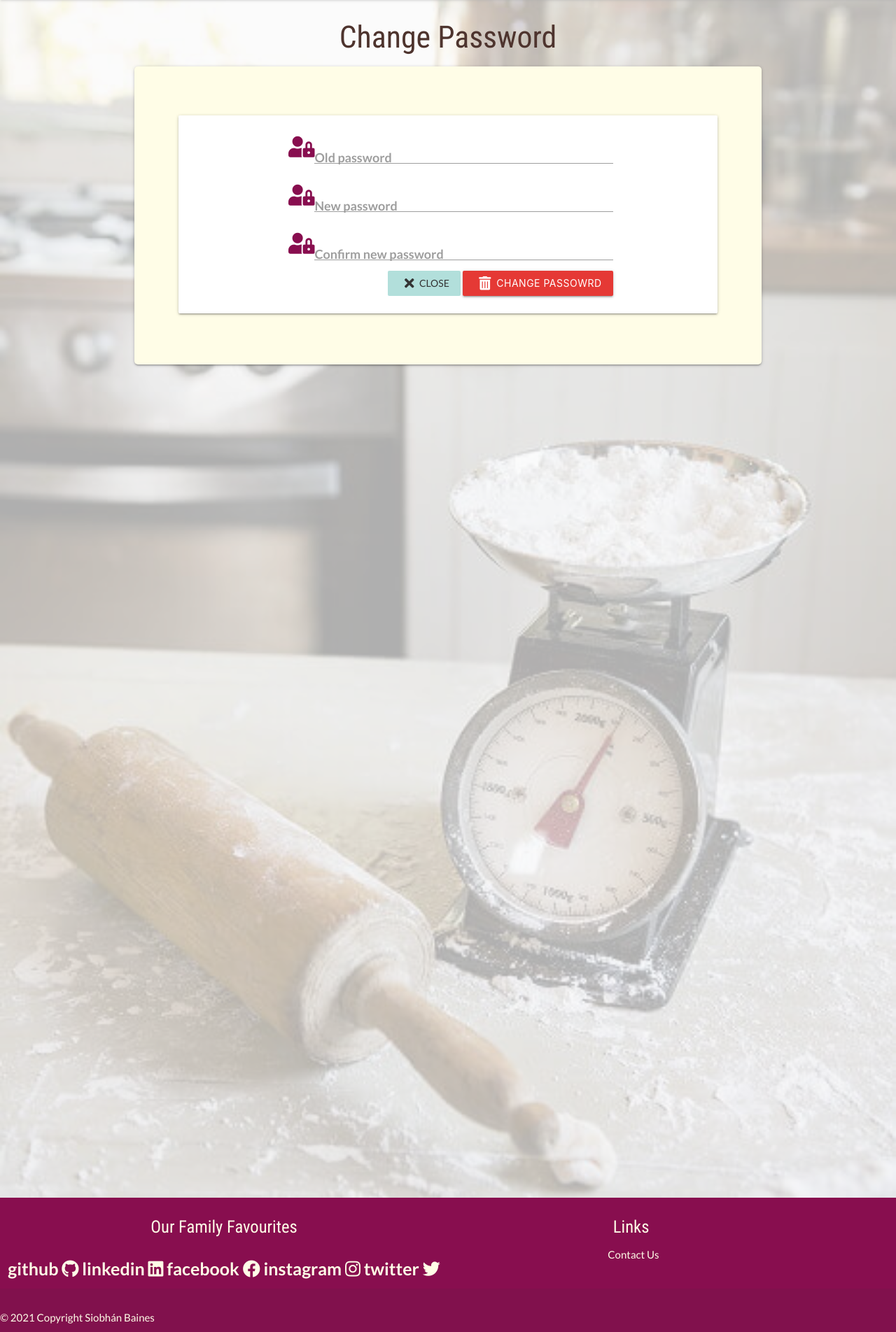
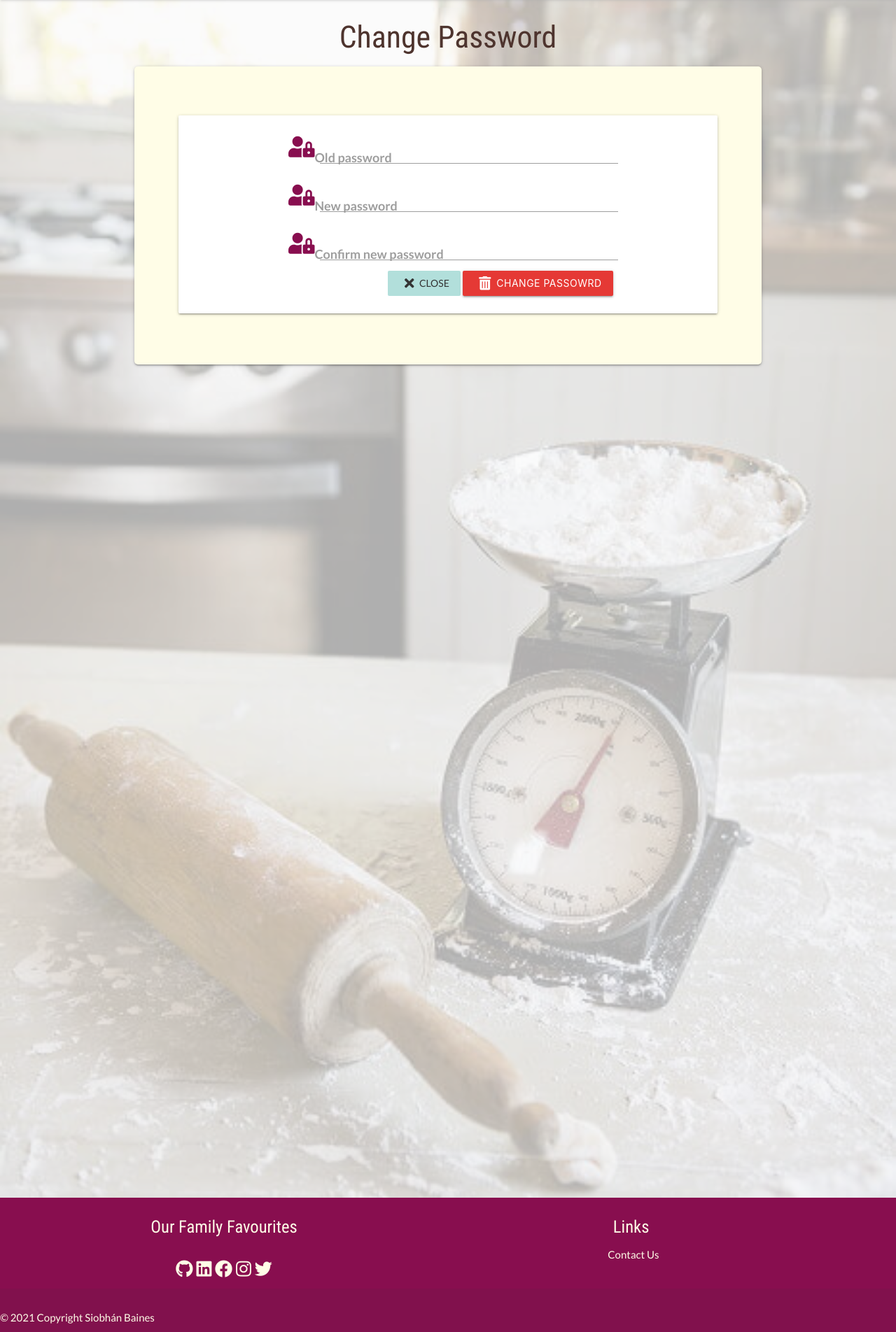
Before and after one commit to SiobhanBaines/My-Favourite-Recipes, a Flask app: page /change_password/admin in a window 1280 px wide. Shown: the part 64-1968 px from the top of the page at 70% size. Run offline with Flask 2, Linux system fonts and the light colour scheme; the visitor is signed in with stand-in values (Sample User, id 1); some libraries are stand-ins or nearby versions.

Commit message:
Change password page spacing changed

```diff
--- a/static/css/style.css
+++ b/static/css/style.css
@@ -49,16 +49,16 @@ main {
 .inline-block {
   display: inline-block;
 }
-hr {
+/* hr {
   width: 100%;
-}
+} */
 /* --- text format --- */
-h2 {
+/* h2 {
   font-family: "Akaya Kanadaka", cursive;
   color: var(--main-brown);
   text-align: center;
   vertical-align: middle;
-}
+} */
 h1,
 h3,
 h4,
@@ -84,18 +84,18 @@ p {
   text-align: center;
   vertical-align: middle;
 }
-p.mins {
+/* p.mins {
   padding-top: 1rem;
-}
+} */
 p a {
   font-weight: bold;
 }
 p {
   font-size: larger;
 }
-p.brown-text.text-darken-3 {
+/* p.brown-text.text-darken-3 {
   margin: 0.5rem;
-}
+} */
 .row {
   margin-bottom: 10px;
 }
@@ -104,9 +104,9 @@ p.brown-text.text-darken-3 {
   z-index: 2;
 }
 /* ---  icons and button text --- */
-.btn.amber.accent-2 {
+/* .btn.amber.accent-2 {
   color: var(--main-brown);
-}
+} */
 a.maint-btn.btn {
   width: 18rem;
 }
@@ -115,7 +115,7 @@ button.btn.recipe {
   font-size: 12px;
   width: 14rem;
 }
-button.btn.score,
+/* button.btn.score,
 a.btn.score       {
   display: flex;
   align-items: center;
@@ -127,15 +127,15 @@ a.btn.score       {
   height: 30%;
   -webkit-box-shadow: 0 4px 8px 0 var(--image-shadow), 0 6px 20px 0 var(--card-shadow);
           box-shadow: 0 4px 8px 0 var(--image-shadow), 0 6px 20px 0 var(--card-shadow);
-}
-a.btn.get-temp {
+} */
+/* a.btn.get-temp {
   margin-top: 3.25rem;
   margin-left: -2rem;
-}
-.register-btn {
+} */
+/* .register-btn {
   -ms-flex-line-pack: center;
       align-content: center;
-}
+} */
 .maint-btn {
   width: 18rem;
   margin: 0 15px 0 15px;
@@ -148,7 +148,7 @@ li a {
   color: var(--main-cream);
 }
 i.login.fas {
-  color: #880e4f;
+  color: var(--main-pink);
 }
 i.fas {
   vertical-align: middle;
@@ -220,7 +220,7 @@ h5.footer {
 input#username,
 input#password,
 input#confirm-password,
-input#confirm_password_to_delete,
+input#confirm-password-to-delete,
 input#old-password,
 input#new-password,
 input#confirm-new-password,
@@ -230,16 +230,16 @@ input#category {
 label.username,
 label.password,
 label.confirm-password,
-label.confirm_password_to_delete,
-label.old_password,
-label.new_password,
-label.confirm_new_password,
+label.confirm_password-to-delete,
+label.old-password,
+label.new-password,
+label.confirm-new-password,
 label.category {
   padding-left: 1rem;
 }
-.input-field .prefix.active {
+/* .input-field .prefix.active {
   color: #8d8e90;
-}
+} */
 /* --- card format --- */
 .card {
   border-radius: 5px;
@@ -261,9 +261,9 @@ img.circle {
   -o-object-position: center;
      object-position: center;
 }
-.card .card-title .card .no-image {
+/* .card .card-title .card .no-image {
   font-weight: 500;
-}
+} */
 .no-image {
   color: var(--main-brown);
   position: absolute;
@@ -281,7 +281,7 @@ img.circle {
 .home.parallax-container {
   overflow: hidden;
 }
-h2.home {
+/* h2.home {
   -webkit-box-pack: center;
       -ms-flex-pack: center;
           justify-content: center;
@@ -292,7 +292,7 @@ h2.home {
   font-size: 60px;
   color: var(--main-cream);
   -webkit-text-stroke: 2px black;
-}
+} */
 .container-about {
   background-color: #e1bee7;
   width: 100vw;
@@ -335,14 +335,14 @@ img.recipes-image {
   background-color: var(--main-cream);
   border-radius: 5px;
 }
-.recipe_image {
+/* .recipe_image {
   width: 300px;
   height: auto;
 }
 
 .recipe_headline {
   margin-top: 5%;
-}
+} */
 .time-row {
   padding-left: 0.75rem;
 }
@@ -447,10 +447,10 @@ select {
   background-color: var(--main-cream);
   resize: vertical;
 }
-title {
+/* title {
   width: 100%;
   padding: 0;
-}
+} */
 .maintain-recipe label {
   font-size: 18px;
   font-weight: bold;
@@ -460,10 +460,10 @@ title {
 select {
   display: block;
 }
-#prep-time,
+/* #prep-time,
 #cook-time {
   margin-bottom: 2rem;
-}
+} */
 /* --- Modals --- */
 input.image-selection {
   border: 1px solid var(--main-brown);
--- a/templates/base.html
+++ b/templates/base.html
@@ -65,23 +65,23 @@
                     <h5 class="footer">Our Family Favourites</h5>
                     <ul class="social-media align-right">
                         <li class=" inline-block">
-                            <a href="https://github.com/SiobhanBaines" target="_blank" rel="noopener">github
+                            <a href="https://github.com/SiobhanBaines" target="_blank" rel="noopener">
                                 <i class="fab fa-github"></i></a>
                         </li>
                         <li class="inline-block">
-                            <a href="https://www.linkedin.com/in/siobhan-baines-9b296a22/" rel="noopener" target="_blank">linkedin
+                            <a href="https://www.linkedin.com/in/siobhan-baines-9b296a22/" rel="noopener" target="_blank">
                             <i class="fab fa-linkedin "></i></a>
                         </li>
                         <li class="inline-block">
-                            <a href="https://www.facebook.com/siobhan.baines/" rel="noopener" target="_blank">facebook
+                            <a href="https://www.facebook.com/siobhan.baines/" rel="noopener" target="_blank">
                             <i class="fab fa-facebook"></i></a>
                         </li>
                         <li class="inline-block">
-                            <a href="https://www.instagram.com/siobhan.baines/" rel="noopener" target="_blank">instagram
+                            <a href="https://www.instagram.com/siobhan.baines/" rel="noopener" target="_blank">
                             <i class="fab fa-instagram"></i></a>
                         </li>
                         <li class="inline-block">
-                            <a href="https://twitter.com/BainesSiobhan" rel="noopener" target="_blank">twitter
+                            <a href="https://twitter.com/BainesSiobhan" rel="noopener" target="_blank">
                             <i class="fab fa-twitter"></i></a>
                         </li>
                     </ul>
--- a/templates/change_password.html
+++ b/templates/change_password.html
@@ -26,18 +26,18 @@
                     <div class="row card-panel">
                         <div class="input-field col s8 offset-s2">
                             <i class="login fas fa-user-lock prefix"></i>
-                            <input id="old_password" name="old_password" type="password" class="validate">
-                            <label for="old_password" class="old_password">Old password</label>
+                            <input id="old-password" name="old-password" type="password" class="validate">
+                            <label for="old-password" class="old-password">Old password</label>
                         </div>
                         <div class="input-field col s8 offset-s2">
                             <i class="login fas fa-user-lock prefix"></i>
-                            <input id="new_password" name="new_password" type="password" minlength="5" maxlength="15" pattern="^[a-zA-Z0-9]{5,15}$" class="validate" required>
-                            <label for="new_password" class="new_password">New password</label>
+                            <input id="new-password" name="new-password" type="password" minlength="5" maxlength="15" pattern="^[a-zA-Z0-9]{5,15}$" class="validate" required>
+                            <label for="new-password" class="new-password">New password</label>
                         </div>
                         <div class="input-field col s8 offset-s2">
                             <i class="login fas fa-user-lock prefix"></i>
-                            <input id="confirm_new_password" name="confirm_new_password" type="password" minlength="5" maxlength="15" pattern="^[a-zA-Z0-9]{5,15}$" class="validate" required>
-                            <label for="confirm_new_password" class="confirm new_password">Confirm new password</label>
+                            <input id="confirm-new-password" name="confirm-new-password" type="password" minlength="5" maxlength="15" pattern="^[a-zA-Z0-9]{5,15}$" class="validate" required>
+                            <label for="confirm-new-password" class="confirm-new-password">Confirm new password</label>
                         </div>
                         <div class="row">
                             <div class="col s8 offset-s2 right-align">
--- a/templates/includes/delete_account.html
+++ b/templates/includes/delete_account.html
@@ -17,9 +17,9 @@
             <form action="{{ url_for('delete_account', username=username) }}" method="POST">
                 <div class="input-field col s8 offset-s2">
                     <i class="login fas fa-user-lock prefix"></i>
-                    <input id="confirm_password_to_delete" name="confirm_password_to_delete" type="password"
+                    <input id="confirm-password-to-delete" name="confirm-password-to-delete" type="password"
                         class="validate">
-                    <label for="confirm_password_to_delete" class="confirm_password_to_delete">Confirm password</label>
+                    <label for="confirm-password-to-delete" class="confirm-password-to-delete">Confirm password</label>
                 </div>
                 <div class="modal-footer">
                     <a href="#!" class="modal-close btn teal lighten-4">Close<i class="fas fa-times-circle left"></i></a>
```
